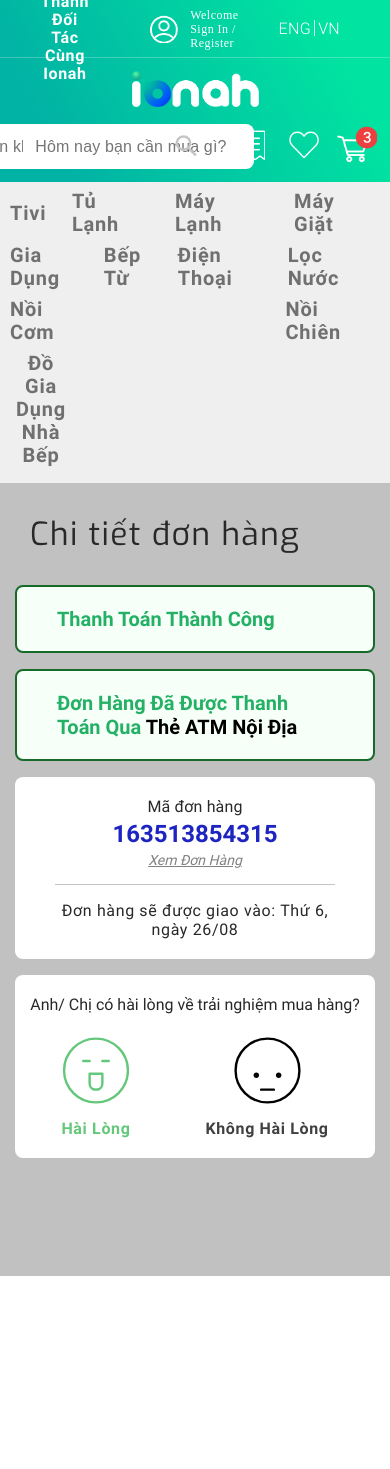
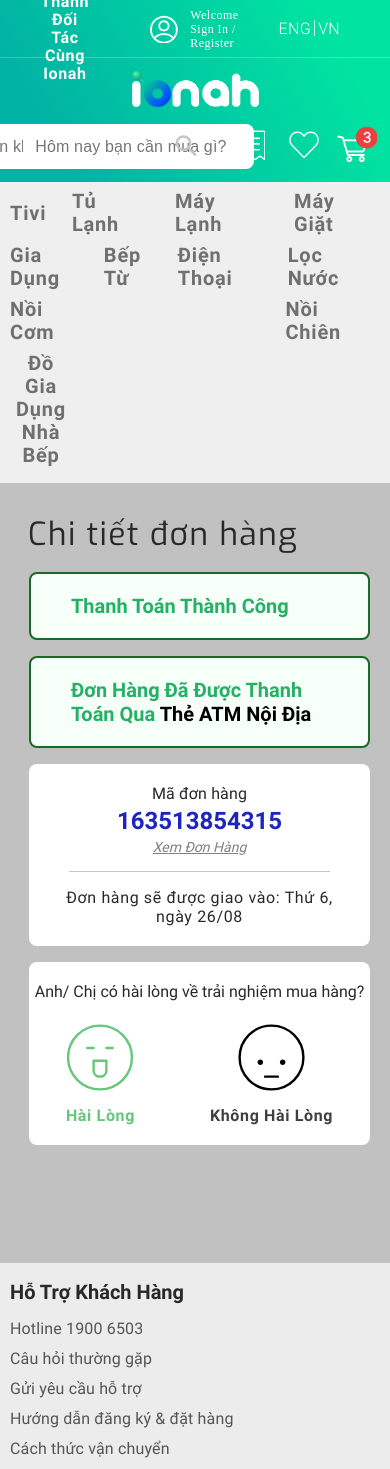
Before and after one commit to TrinhVanHiep/iONAH, a React (Create React App) app: page /order-details in a window 390 px wide. Shown: the top 1469 px of the page. Before the commit the page ends 1276 px from the top, so only its background shows below. Built offline with nearby package versions, Linux system fonts and the light colour scheme.

Commit message:
fix-padding-reponsive

```diff
--- a/src/Page/OrderDetails/OrderDetail.scss
+++ b/src/Page/OrderDetails/OrderDetail.scss
@@ -79,7 +79,6 @@
     background: #ffffff;
     border-radius: 8px;
     padding: 20px 0;
-    margin-bottom: 50px;
     cursor: pointer;
     .evaluate-text {
       font-weight: 400;
@@ -133,10 +132,12 @@
 
 @media screen and (max-width: 428px) {
   .order-detail {
-    padding: 0 15px 68px;
+    &--main {
+      padding: 0 20px 68px 29px;
+    }
     &--title {
       text-align: left;
-      padding: 28px 15px;
+      padding: 28px 72px 15px 28px;
       font-family: "Exo", sans-serif;
       font-weight: 400;
       font-size: 32px;
--- a/src/Page/OrderDetails/index.js
+++ b/src/Page/OrderDetails/index.js
@@ -6,10 +6,11 @@ import notSatisfiedImg from "./images/not-satisfied-img.svg";
 
 const OrderDetails = () => {
   return (
-    <Layout showFooter={false}>
+    <Layout>
       <div className="bg-order">
         <div className="order-detail">
           <h3 className="order-detail--title">Chi tiết đơn hàng</h3>
+          <div className="order-detail--main">
             <div className="order-detail--pay">
               <div className="order-detail--input">
                 <span className="order-detail--input__text">
@@ -62,6 +63,7 @@ const OrderDetails = () => {
             </div>
           </div>
         </div>
+      </div>
     </Layout>
   );
 };
```
Lines whose indentation alone changed are shown as unchanged.
